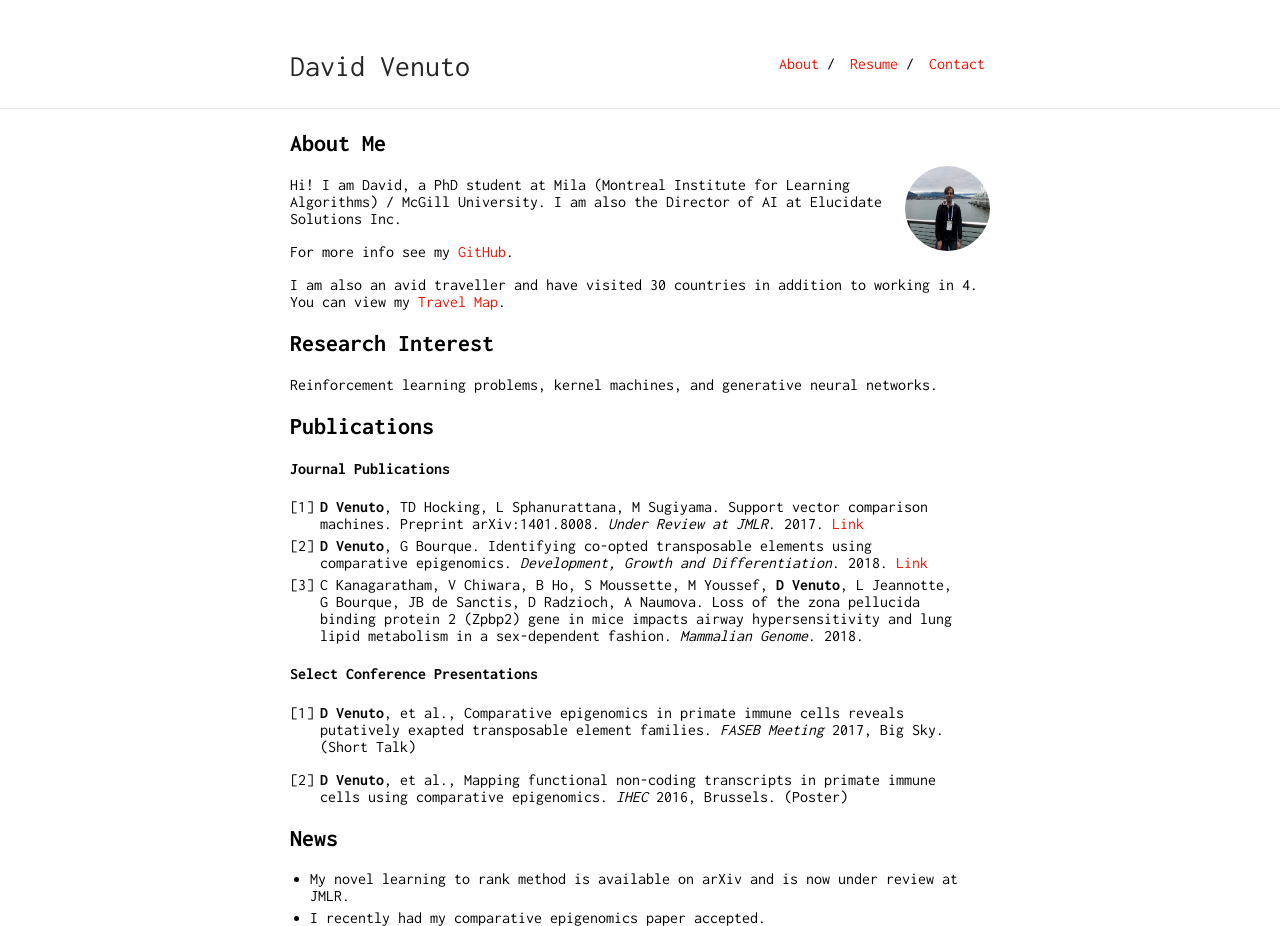
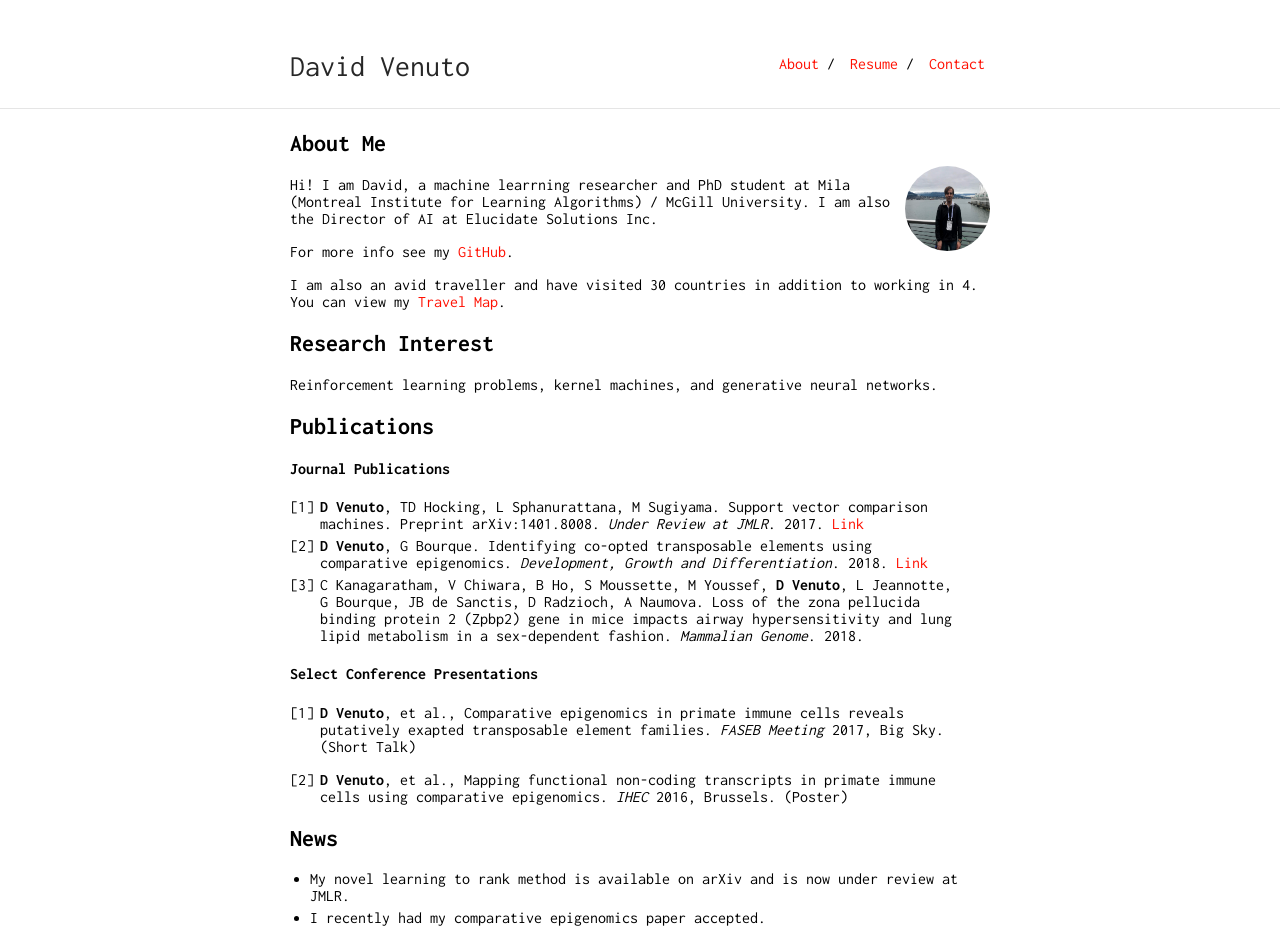
Before and after one commit to dvVenuto/dvvenuto.github.io, a Jekyll site: the page built from index.md, in a window 1280 px wide. Built offline with Jekyll 4.4.1, drawn with Linux system fonts in a browser that asks for light colours; our own code applies the rules of GitHub Pages for plain Markdown files.

Commit message:
Update index.md

```diff
--- a/index.md
+++ b/index.md
@@ -6,7 +6,7 @@ layout: default
 
 <img class="profile-picture" src="0.jpeg">
 
-Hi! I am David, a PhD student at Mila (Montreal Institute for Learning Algorithms) / McGill University.  I am also the Director of AI at Elucidate Solutions Inc.
+Hi! I am David, a machine learrning researcher and PhD student at Mila (Montreal Institute for Learning Algorithms) / McGill University.  I am also the Director of AI at Elucidate Solutions Inc.
 
 For more info see my [GitHub](https://github.com/dvVenuto).
 
```
